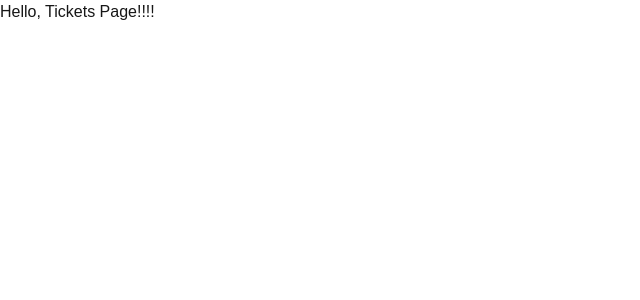
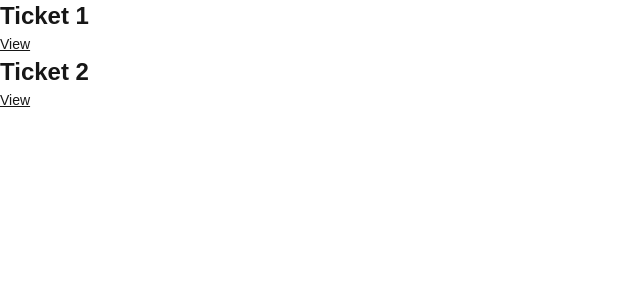
Before and after one commit to thumbsupsputter/the-road-to-next-app, a Next.js app: page /tickets in a window 1280 px wide. Shown: the top 300 px of the page, without its empty margins (0-640 px from the left). Built offline with nearby package versions, Linux system fonts and the light colour scheme.

Commit message:
2024-v1-Link-components

```diff
--- a/src/app/page.tsx
+++ b/src/app/page.tsx
@@ -1,7 +1,12 @@
+import Link from "next/link";
+
 const HomePage = () => {
   return (
     <div>
-      <h1>Hello, Page!!!!</h1>
+      <h1>Home, Page</h1>
+      <Link href="/tickets" className="underline">
+        Go Tickets
+      </Link>
     </div>
   );
 };
--- a/src/app/tickets/[ticketId]/page.tsx
+++ b/src/app/tickets/[ticketId]/page.tsx
@@ -1,13 +1,21 @@
+import { initialTickets } from "@/data";
+
 type TicketPageProps = {
   params: {
     ticketId: string;
   };
 };
+
 const TicketPage = async ({ params }: TicketPageProps) => {
   const { ticketId } = await params;
+  const ticket = initialTickets.tickets.find(
+    (ticket) => ticket.id === Number(ticketId)
+  );
   return (
     <div>
-      <h1>Hello, Tickets {ticketId}</h1>
+      <h1>{ticket?.title}</h1>
+      <p>{ticket?.content}</p>
+      <p>{ticket?.status}</p>
     </div>
   );
 };
--- a/src/app/tickets/page.tsx
+++ b/src/app/tickets/page.tsx
@@ -1,7 +1,22 @@
+import Link from "next/link";
+import { initialTickets } from "@/data";
+
 const TicketsPage = () => {
   return (
     <div>
-      <h1>Hello, Tickets Page!!!!</h1>
+      <ul>
+        {initialTickets.tickets.map((ticket) => (
+          <li key={ticket.id}>
+            <h2 className="text-2xl font-bold">{ticket.title}</h2>
+            <Link
+              href={`/tickets/${ticket.id}`}
+              className="text-sm underline"
+            >
+              View
+            </Link>
+          </li>
+        ))}
+      </ul>
     </div>
   );
 };
--- /dev/null
+++ b/src/data.ts
@@ -0,0 +1,16 @@
+export const initialTickets = {
+  tickets: [
+    {
+      id: 1,
+      title: "Ticket 1",
+      content: "Ticket 1 Content",
+      status: "DONE",
+    },
+    {
+      id: 2,
+      title: "Ticket 2",
+      content: "Ticket 2 Content",
+      status: "OPEN",
+    },
+  ],
+};
```
